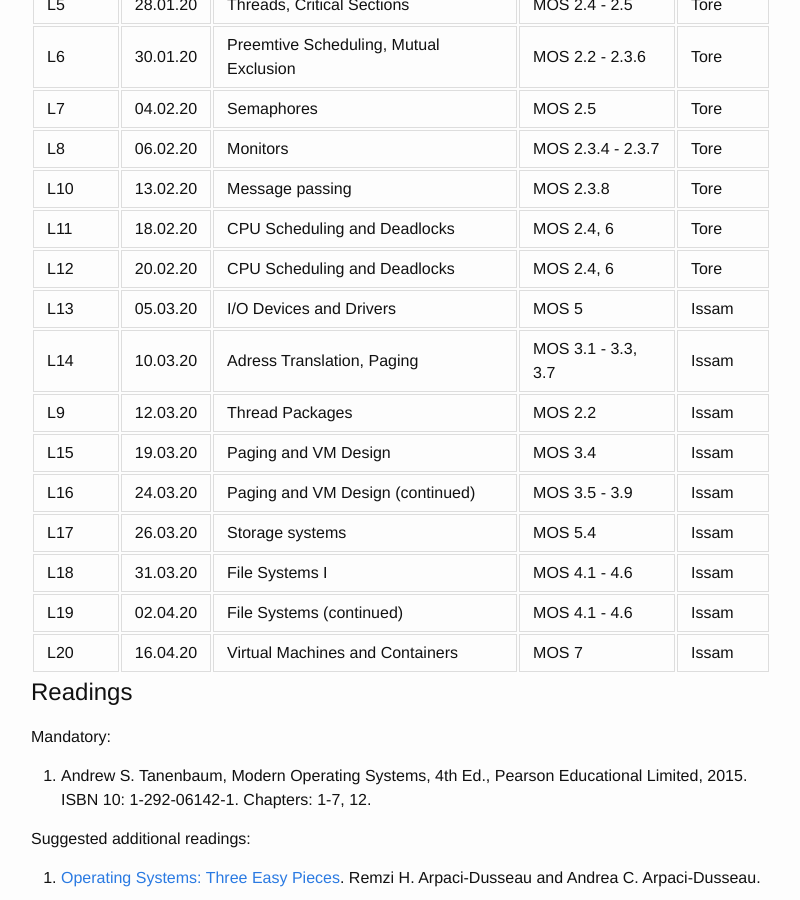
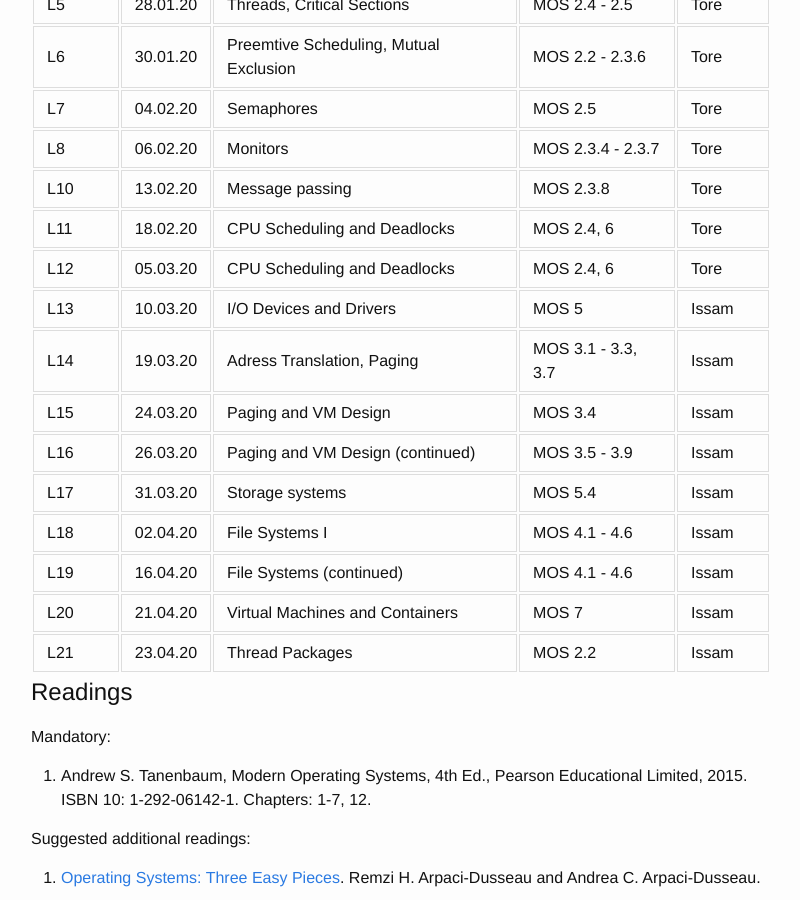
Before and after one commit to uit-inf-2201-s20/uit-inf-2201-s20.github.io, a Jekyll site: the page built from index.md, in a window 1280 px wide and 900 px high, scrolled down 1466 px. Shown: the whole window, without its empty margins (239-1039 px from the left). Built offline with Jekyll 4.4.1, drawn with Linux system fonts in a browser that asks for light colours.

Commit message:
Updated lecture schedule

```diff
--- a/index.md
+++ b/index.md
@@ -60,17 +60,16 @@ Refer to the lecture and mandatory assignment plan, and e-mails, for which room
 | L8  | 06.02.20 | Monitors | MOS 2.3.4 - 2.3.7 | Tore |
 | L10 | 13.02.20 | Message passing | MOS 2.3.8 | Tore |
 | L11 | 18.02.20 | CPU Scheduling and Deadlocks | MOS 2.4, 6 | Tore |
-| L12 | 20.02.20 | CPU Scheduling and Deadlocks | MOS 2.4, 6 | Tore |
-| L13 | 05.03.20 | I/O Devices and Drivers | MOS 5 | Issam |
-| L14 | 10.03.20 | Adress Translation, Paging | MOS 3.1 - 3.3, 3.7| Issam |
-| L9  | 12.03.20 | Thread Packages | MOS 2.2 | Issam |
-| L15 | 19.03.20 | Paging and VM Design | MOS 3.4 | Issam |
-| L16 | 24.03.20 | Paging and VM Design (continued) | MOS 3.5 - 3.9 | Issam |
-| L17 | 26.03.20 | Storage systems | MOS 5.4 | Issam |
-| L18 | 31.03.20 | File Systems I | MOS 4.1 - 4.6 | Issam |
-| L19 | 02.04.20 | File Systems (continued) | MOS 4.1 - 4.6 | Issam |
-| L20 | 16.04.20 | Virtual Machines and Containers | MOS 7 | Issam |
-
+| L12 | 05.03.20 | CPU Scheduling and Deadlocks | MOS 2.4, 6 | Tore |
+| L13 | 10.03.20 | I/O Devices and Drivers | MOS 5 | Issam |
+| L14 | 19.03.20 | Adress Translation, Paging | MOS 3.1 - 3.3, 3.7| Issam |
+| L15 | 24.03.20 | Paging and VM Design | MOS 3.4 | Issam |
+| L16 | 26.03.20 | Paging and VM Design (continued) | MOS 3.5 - 3.9 | Issam |
+| L17 | 31.03.20 | Storage systems | MOS 5.4 | Issam |
+| L18 | 02.04.20 | File Systems I | MOS 4.1 - 4.6 | Issam |
+| L19 | 16.04.20 | File Systems (continued) | MOS 4.1 - 4.6 | Issam |
+| L20 | 21.04.20 | Virtual Machines and Containers | MOS 7 | Issam |
+| L21 | 23.04.20 | Thread Packages | MOS 2.2 | Issam |
 
 
 ## Readings
```
